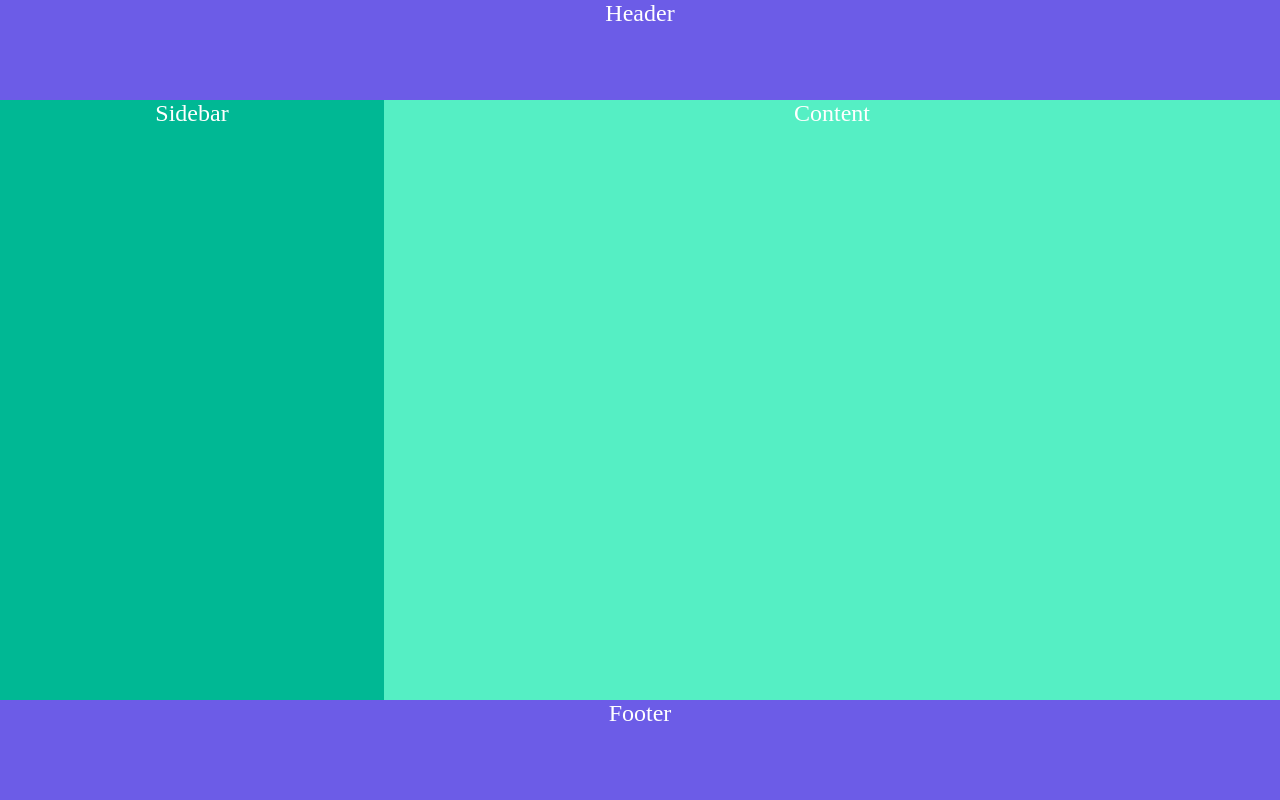
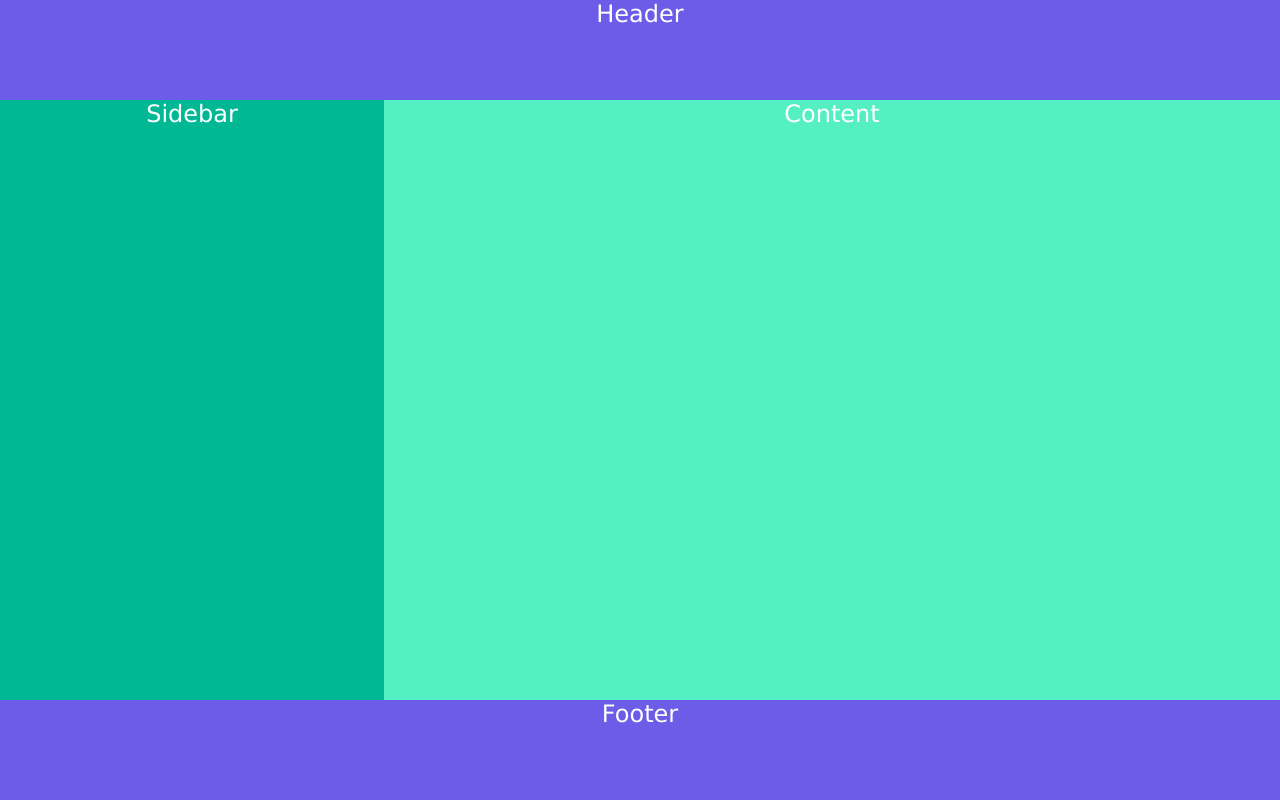
Before and after one commit to kostyakimenko/IntroFullStack, a PHP site: page / in a window 1280 px wide. Run offline with PHP 8.4, Linux system fonts and the light colour scheme.

Commit message:
Add font-family:Verdana

```diff
--- a/WD_PS1_HTML_CSS/two_column_layout/style.css
+++ b/WD_PS1_HTML_CSS/two_column_layout/style.css
@@ -8,6 +8,7 @@ body {
     display: flex;
     flex-direction: column;
     text-align: center;
+    font-family: Verdana, Geneva, sans-serif;
     font-size: 24px;
     color: #ffffff;
 }
@@ -32,13 +33,11 @@ footer {
 }
 
 .sidebar {
-    overflow-x: hidden;
     background-color: #00b894;
     flex-basis: 30%;
 }
 
 .content {
-    overflow-x: hidden;
     background-color: #55efc4;
     flex-basis: 70%;
 }
```
